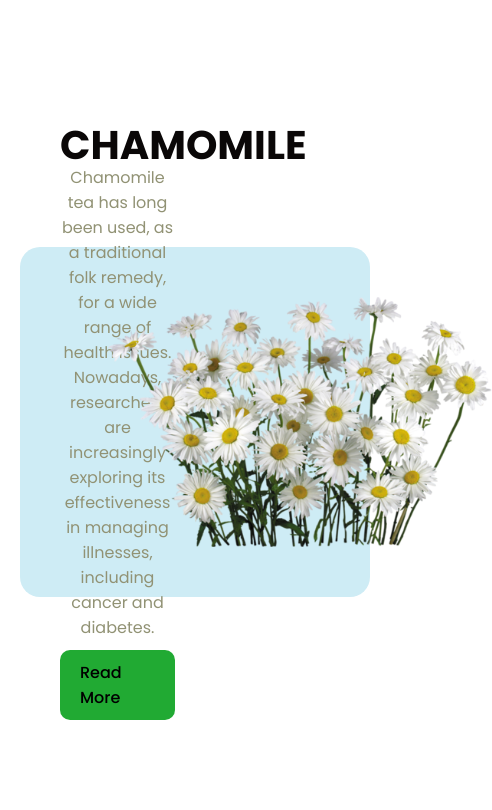
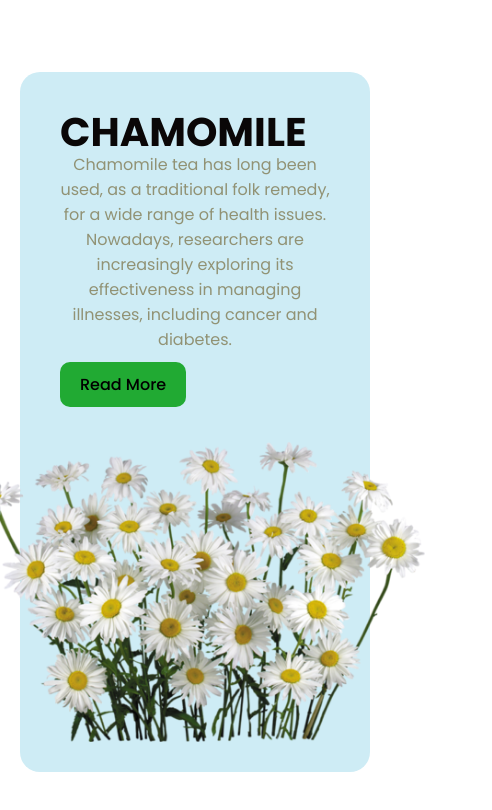
Before and after one commit to Diegoportfolio/effects-with-CSS-one, a plain HTML site: page index.html in a window 390 px wide. In both pictures the pointer is over the element 195 px from the left and 422 px from the top of the page. Shown: the whole page, 492 px wide, since content can reach past the window. Drawn offline with Linux system fonts and the light colour scheme; grey boxes are pictures that could not be loaded.

Commit message:
effect CSS

```diff
--- a/style.css
+++ b/style.css
@@ -113,7 +113,9 @@ body{
     display: inline-block;
     text-decoration: none;
     font-weight: 500;
+
 }
+
 
 .card .product_img{
     position: absolute;
@@ -131,3 +133,30 @@ body{
     transform: translate(-50%, -50%) scale(1);
     transition-delay: 0.5s;
     }
+
+@media (max-width: 991px) {
+    .card {
+        width:auto;
+        max-width: 350px;
+        align-items: flex-start;
+    }
+
+    .card:hover {
+        height: 700px;
+    }
+
+    .card:hover .product_img{
+        top: initial;
+        bottom: 30px;
+        left: 50%;
+        transform: translate(-50%, 0%) scale(1);
+        height: 300px;
+    }
+
+    .card .content{
+        width: 100%;
+        left: 0;
+        padding: 40px;
+    }
+
+}
```
